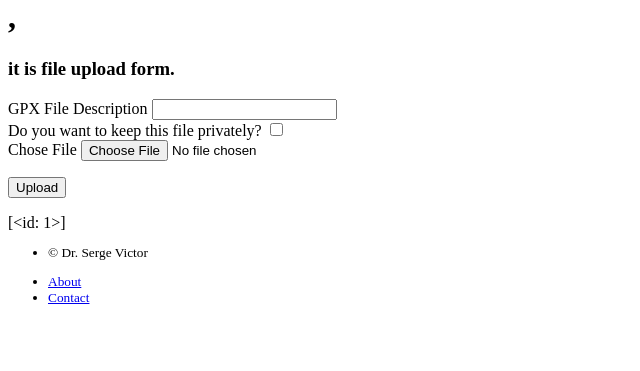
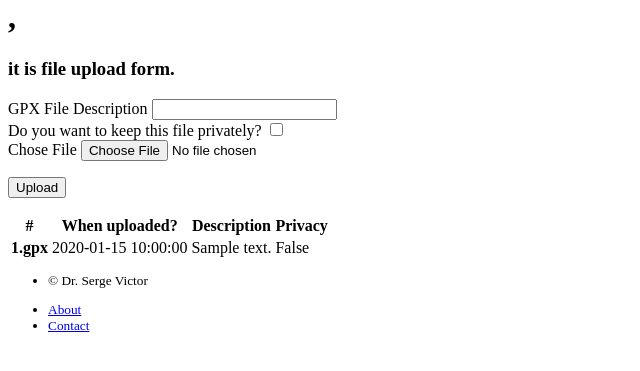
Before and after one commit to ser/motracker, a Flask app: template motracker/templates/gpsdb/filez.html in a window 1280 px wide. Shown: the part 171-542 px from the top of the page, without its empty margins (0-640 px from the left). Run offline with Flask 2, Linux system fonts and the light colour scheme; tables that the repository leaves empty hold one stand-in row (values such as "Sample post"); the template is opened without the code that fills it: values that come from a table or form of the project are taken from there, most other values are stand-ins (such as "Sample title", 1, 10 or a date in 2020); parts of the project's set-up code (start-up, migrations or seed data) failed here and were passed over; some libraries are stand-ins or nearby versions.

Commit message:
storage of gpx filez

```diff
--- a/motracker/gpsdb/models.py
+++ b/motracker/gpsdb/models.py
@@ -38,16 +38,23 @@ class Filez(SurrogatePK, Model):
     __tablename__ = "files"
     user_id = reference_col("users", nullable=True)
     user = relationship("User", backref="files")
+    when_uploaded = Column(db.DateTime(), nullable=False,
+                           default=datetime.utcnow)
     is_private = db.Column(db.Boolean, nullable=True)
     description = db.Column(db.String, nullable=False)
 
     def __init__(self, is_private, description, **kwargs):
         """Create instance."""
-        db.Model.__init__(self, is_private=is_private, description=description, **kwargs)
+        db.Model.__init__(self,
+                          is_private=is_private,
+                          description=description,
+                          **kwargs)
 
     def __repr__(self):
         """Represent instance as a unique string."""
-        return '<id: {}>'.format(self.id)
+        return '<id: {}, desc: {}, when: {}>'.format(self.id,
+                                                     self.description,
+                                                     self.when_uploaded)
 
 
 class Trackz(SurrogatePK, Model):
@@ -71,7 +78,7 @@ class Pointz(SurrogatePK, Model):
     """Table with points."""
 
     __tablename__ = "points"
-    timez = Column(db.DateTime, nullable=False, default=datetime.utcnow)
+    timez = Column(db.DateTime(), nullable=False)
     track_id = reference_col("tracks", nullable=True)
     track = relationship("Trackz", backref="points")
     geom = Column(Geometry('POINT'), unique=False, nullable=True)
--- a/motracker/gpsdb/views.py
+++ b/motracker/gpsdb/views.py
@@ -1,9 +1,9 @@
 # -*- coding: utf-8 -*-
 """Gpsdb views."""
 
-import datetime
 import pynmea2
 import strgen
+from datetime import datetime
 from flask import (
     Blueprint,
     current_app,
@@ -34,7 +34,7 @@ def parse_rmc(gprmc):
     lon = valuez.longitude
     speed = valuez.spd_over_grnd
     bearing = valuez.true_course
-    timez = datetime.datetime.combine(valuez.datestamp, valuez.timestamp)
+    timez = datetime.combine(valuez.datestamp, valuez.timestamp)
 
     return(
         timez,
--- a/motracker/templates/gpsdb/filez.html
+++ b/motracker/templates/gpsdb/filez.html
@@ -27,7 +27,26 @@
             </div>
         </div>
         <div class="row">
-            {{ allfilez }}
+            <table class="table table-striped">
+                <thead class="thead-dark">
+                    <tr>
+                        <th scope="col">#</th>
+                        <th scope="col">When uploaded?</th>
+                        <th scope="col">Description</th>
+                        <th scope="col">Privacy</th>
+                    </tr>
+                </thead>
+                <tbody>
+                    {% for filename in allfilez %}
+                    <tr>
+                        <th scope="row">{{ filename.id }}.gpx</th>
+                        <td>{{ filename.when_uploaded }}</td>
+                        <td>{{ filename.description }}</td>
+                        <td>{{ filename.is_private }}</td>
+                    </tr>
+                    {% endfor %}
+                </tbody>
+            </table>
         </div>
     </div>
 {% endblock %}
```
